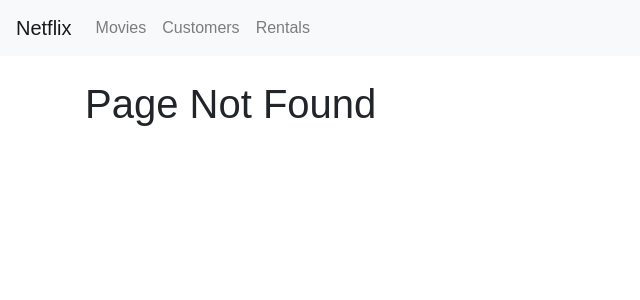
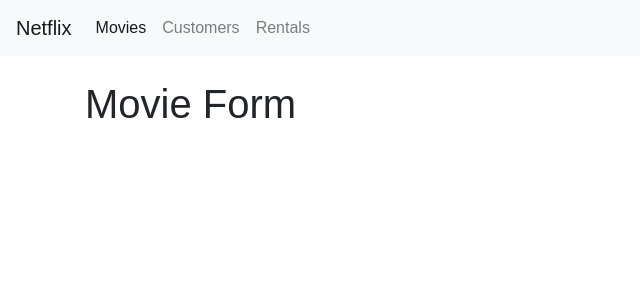
Before and after one commit to dar-levy/vidly, a React (Create React App) app: page /movies/5b21ca3eeb7f6fbccd471816 in a window 1280 px wide. Before the commit this address led to /not-found. Shown: the top 300 px of the page, without its empty margins (0-640 px from the left). Built offline with nearby package versions, Linux system fonts and the light colour scheme.

Commit message:
Create movieForm.jsx and link tr of table to it

```diff
--- a/src/App.js
+++ b/src/App.js
@@ -1,11 +1,12 @@
+import React, { Component } from "react";
 import { Redirect, Route, Switch } from "react-router-dom";
+import NotFound from "./components/common/notFound";
 import NavBar from "./components/common/navbar";
-import React, { Component } from "react";
+import MovieForm from "./components/movieForm";
+import Customers from "./components/customers";
+import Rentals from "./components/rentals";
 import Movies from "./components/movies";
 import "./App.css";
-import NotFound from "./components/common/notFound";
-import Rentals from "./components/rentals";
-import Customers from "./components/customers";
 
 class App extends Component {
   render() {
@@ -14,6 +15,7 @@
         <NavBar />
         <div className="container">
           <Switch>
+            <Route path="/movies/:id" exact component={MovieForm} />
             <Route path="/movies" exact component={Movies} />
             <Route path="/customers" component={Customers} />
             <Route path="/rentals" component={Rentals} />
--- /dev/null
+++ b/src/components/movieForm.jsx
@@ -0,0 +1,7 @@
+import React from "react";
+
+const MovieForm = (props) => {
+  return <h1>Movie Form</h1>;
+};
+
+export default MovieForm;
--- a/src/components/moviesTable.jsx
+++ b/src/components/moviesTable.jsx
@@ -1,30 +1,35 @@
 import React, { Component } from "react";
+import { Link } from "react-router-dom";
 import Table from "./common/table";
 import Like from "./common/like";
 
 class MoviesTable extends Component {
   columns = [
-    { path: "title", label: "Title" },
+    {
+      path: "title",
+      label: "Title",
+      content: (movie) => <Link to={`movies/${movie._id}`}>{movie.title}</Link>,
+    },
     { path: "genre.name", label: "Genre" },
     { path: "numberInStock", label: "Stock" },
     { path: "dailyRentalRate", label: "Rate" },
     {
       key: "like",
-      content: movie => (
+      content: (movie) => (
         <Like liked={movie.liked} onClick={() => this.props.onLike(movie)} />
-      )
+      ),
     },
     {
       key: "delete",
-      content: movie => (
+      content: (movie) => (
         <button
           onClick={() => this.props.onDelete(movie)}
           className="btn btn-danger btn-sm"
         >
           Delete
         </button>
-      )
-    }
+      ),
+    },
   ];
 
   render() {
```
